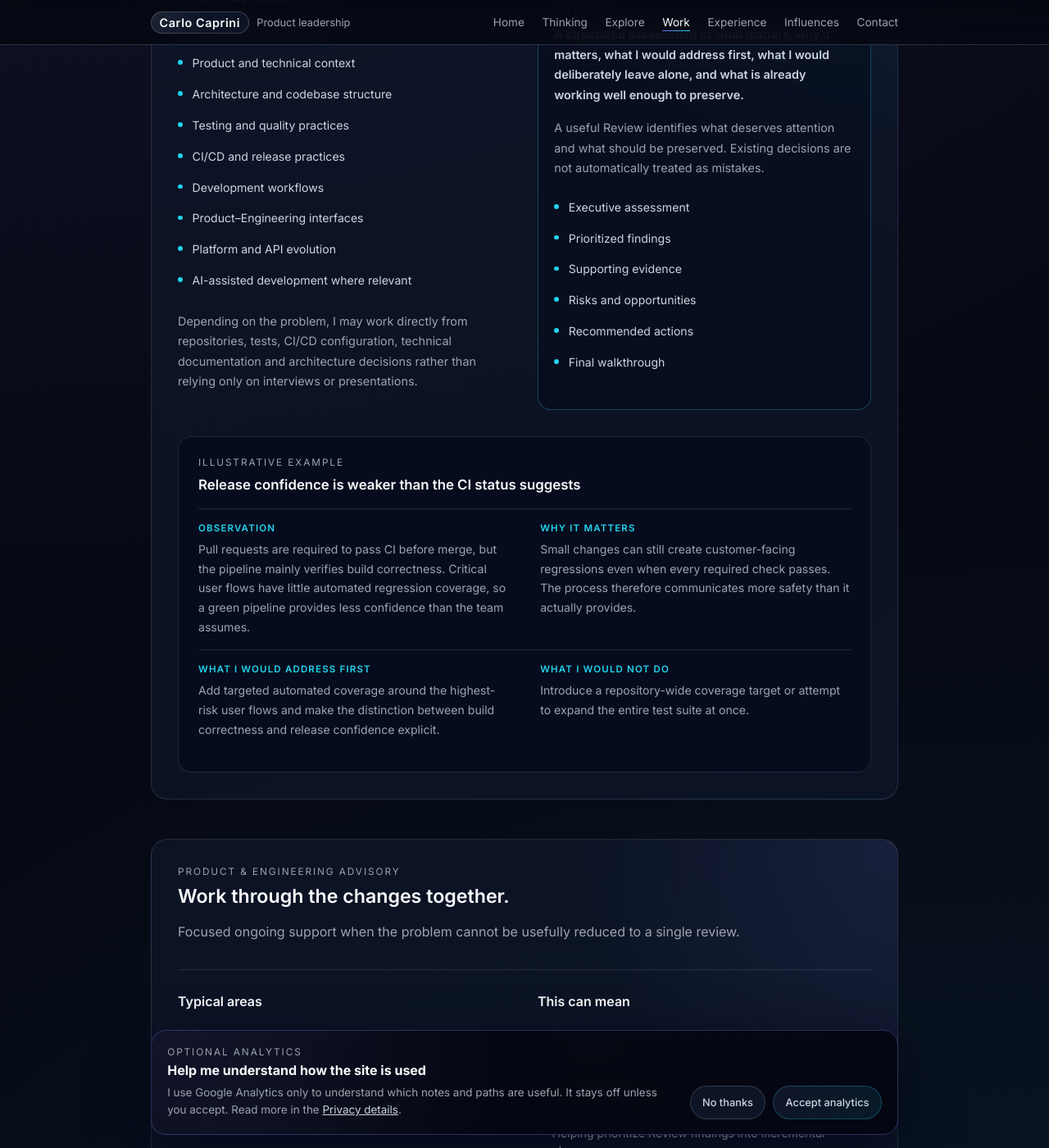
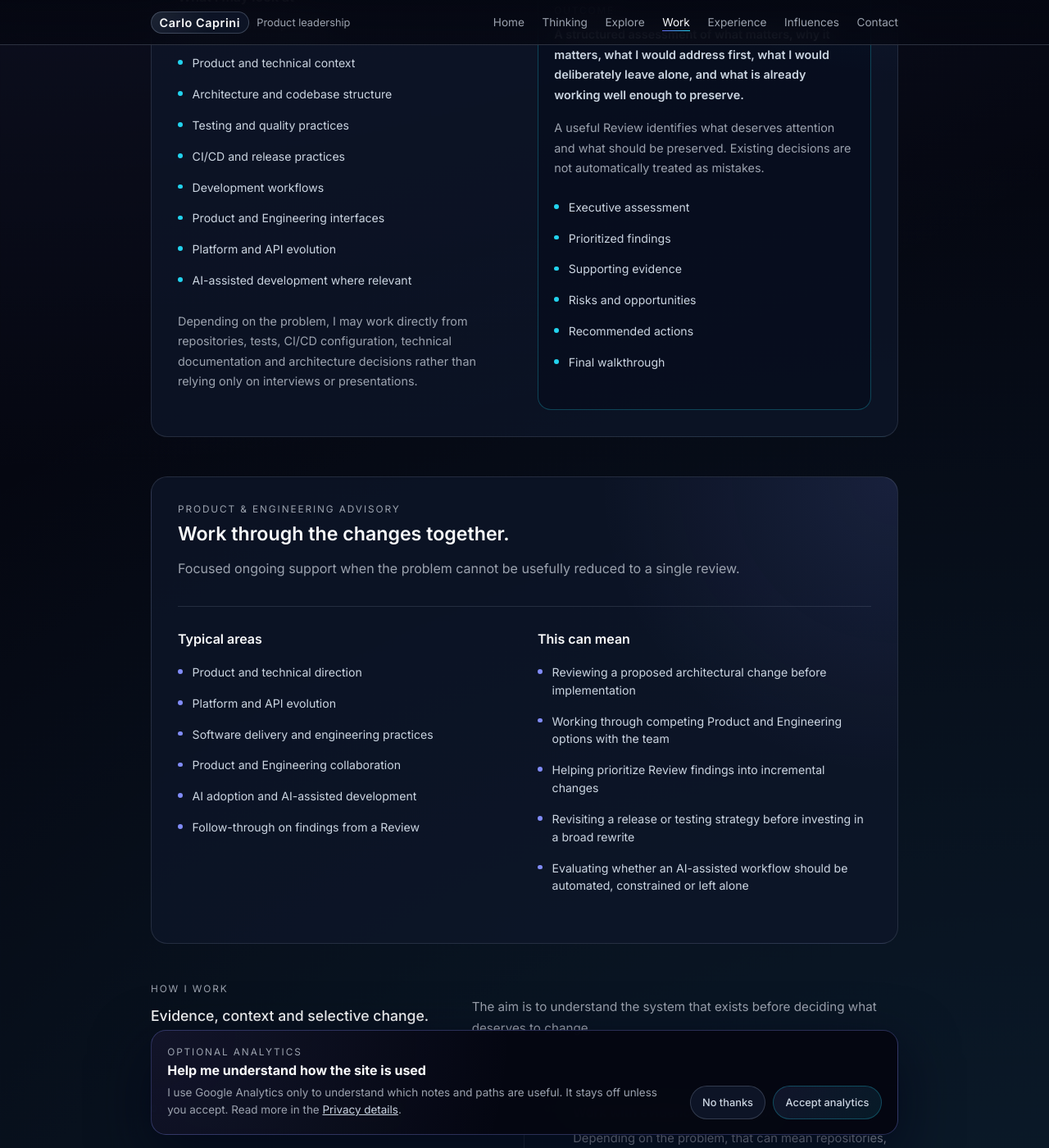
Before and after one commit to carlocaprini/carlocaprini.github.io, a Jekyll site: the page built from pages/work.md, in a window 1280 px wide and 1400 px high, scrolled down 1903 px. Shown: the whole window at 82% size. Built offline with Jekyll 4.4.1, drawn with Linux system fonts in a browser that asks for light colours; some of the changed text lies outside the part shown.

```diff
--- a/_layouts/work.html
+++ b/_layouts/work.html
@@ -69,18 +69,6 @@ layout: default
             </ul>
           </section>
         </div>
-        <section class="work-finding" aria-labelledby="work-finding-title">
-          <div class="section-eyebrow">{{ page.review.example.label }}</div>
-          <h3 id="work-finding-title">{{ page.review.example.title }}</h3>
-          <dl>
-            {% for part in page.review.example.parts %}
-              <div>
-                <dt>{{ part.label }}</dt>
-                <dd>{{ part.body }}</dd>
-              </div>
-            {% endfor %}
-          </dl>
-        </section>
       </article>
     </div>
   </section>
@@ -106,10 +94,6 @@ layout: default
               {% for item in page.advisory.situations %}<li>{{ item }}</li>{% endfor %}
             </ul>
           </section>
-        </div>
-        <div class="work-advisory-outcome">
-          <div class="section-eyebrow">{{ page.advisory.outcome_title }}</div>
-          <p>{{ page.advisory.outcome }}</p>
         </div>
       </article>
     </div>
@@ -149,7 +133,8 @@ layout: default
   </section>
 
   <section class="section work-contact-section">
-    <div class="container work-contact-panel">
+    <div class="container">
+      <div class="work-contact-panel">
         <div>
           <div class="section-eyebrow">{{ page.contact.eyebrow }}</div>
           <h2 class="section-title">{{ page.contact.title }}</h2>
@@ -158,6 +143,7 @@ layout: default
           <p class="work-contact-location">{{ page.contact.location }}</p>
         </div>
         <a class="button-primary" href="{{ site.data.person.linkedin }}" target="_blank" rel="noopener noreferrer" data-analytics-event="contact_open" data-analytics-contact-method="linkedin" data-analytics-link-context="work_contact">{{ page.contact.action }} <span aria-hidden="true">→</span><span class="visually-hidden"> (opens in new tab)</span></a>
+      </div>
     </div>
   </section>
 </div>
--- a/pages/work.md
+++ b/pages/work.md
@@ -58,18 +58,6 @@ review:
     - Risks and opportunities
     - Recommended actions
     - Final walkthrough
-  example:
-    label: Illustrative example
-    title: Release confidence is weaker than the CI status suggests
-    parts:
-      - label: Observation
-        body: Pull requests are required to pass CI before merge, but the pipeline mainly verifies build correctness. Critical user flows have little automated regression coverage, so a green pipeline provides less confidence than the team assumes.
-      - label: Why it matters
-        body: Small changes can still create customer-facing regressions even when every required check passes. The process therefore communicates more safety than it actually provides.
-      - label: What I would address first
-        body: Add targeted automated coverage around the highest-risk user flows and make the distinction between build correctness and release confidence explicit.
-      - label: What I would not do
-        body: Introduce a repository-wide coverage target or attempt to expand the entire test suite at once.
 advisory:
   eyebrow: Product & Engineering Advisory
   title: Work through the changes together.
@@ -89,8 +77,6 @@ advisory:
     - Helping prioritize Review findings into incremental changes
     - Revisiting a release or testing strategy before investing in a broad rewrite
     - Evaluating whether an AI-assisted workflow should be automated, constrained or left alone
-  outcome_title: Outcome
-  outcome: Independent judgment available while decisions are being made, rather than only before or after them.
 principles:
   eyebrow: How I work
   title: Evidence, context and selective change.
@@ -110,7 +96,7 @@ next_steps:
   paragraphs:
     - Send me a short description of what is getting difficult.
     - If I think I can help, we start with a short conversation to understand the context and decide whether a focused Review or Advisory engagement makes sense.
-    - If a Review is useful, we agree on the question to answer and the minimum context needed — for example repositories, documentation and conversations with the people closest to the system.
+    - If a Review is useful, we agree on the question to answer and the minimum context needed, such as repositories, documentation and conversations with the people closest to the system.
     - If I am not the right person, I will tell you.
 contact:
   eyebrow: Start a conversation
```
Also changed, not shown: other parts of pages/work.md (+2 -2 lines), _includes/styles/work.css (+4 -60 lines), docs/design-system.md (+2 -3 lines), tests/browser/editorial-journeys.spec.js (+2 -1 lines). Lines whose indentation alone changed are shown as unchanged.
